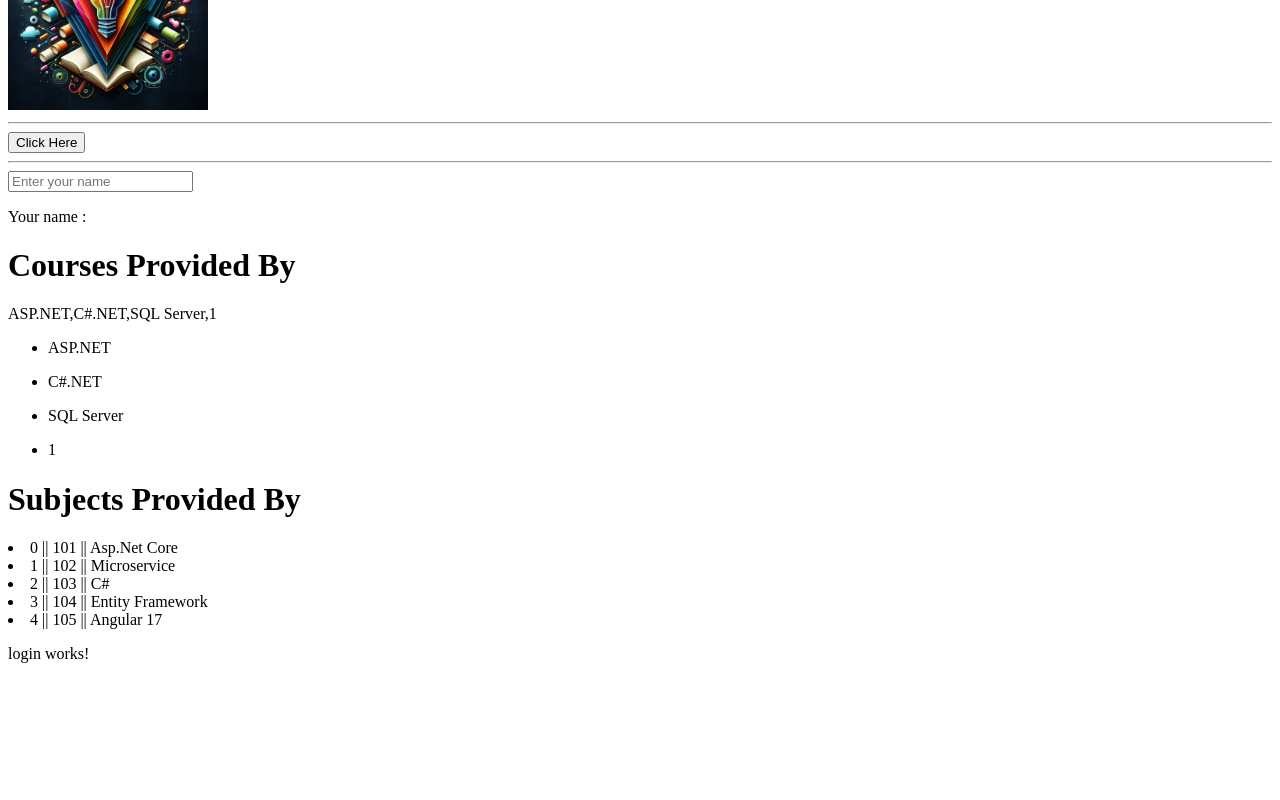
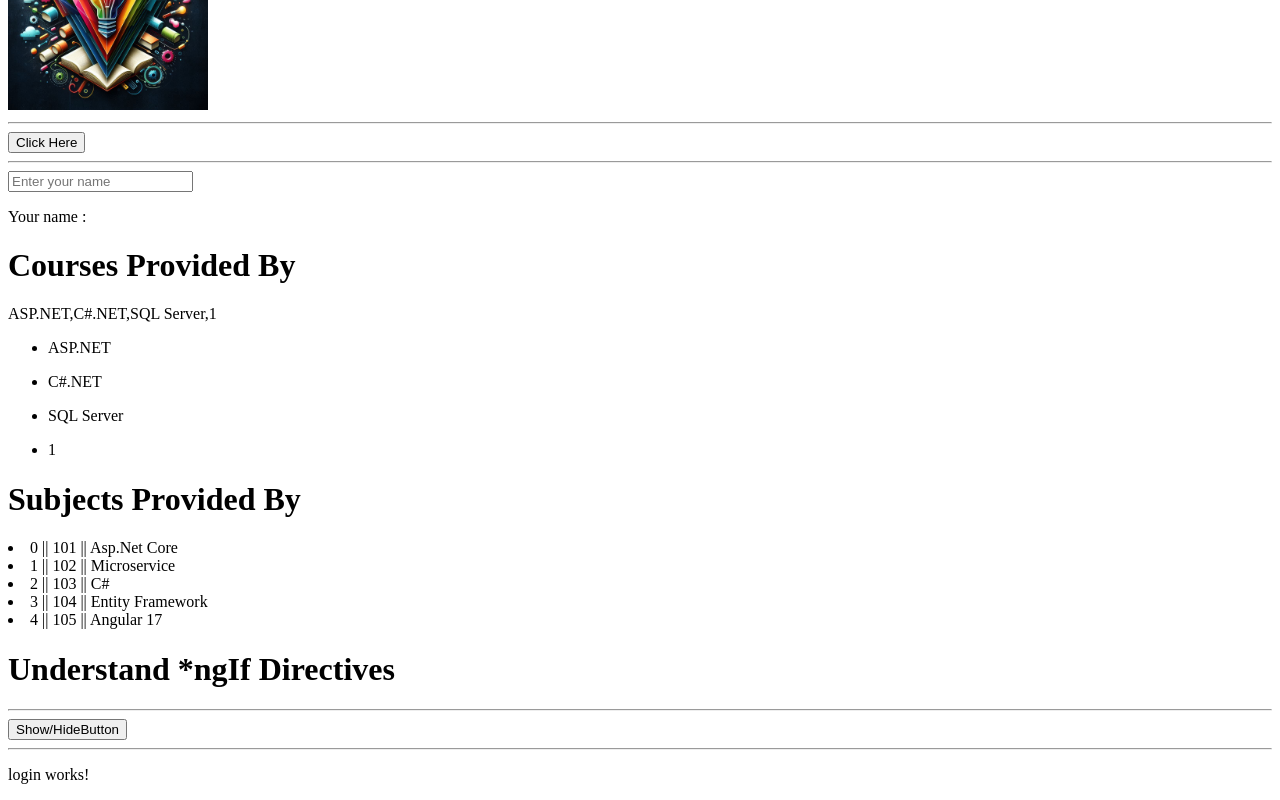
Before and after one commit to sachindwivediit/LearnAngular17_With_Module, an Angular app: page / in a window 1280 px wide. Shown: the part 416-1216 px from the top of the page. Before the commit the page ends 1095 px from the top, so only its background shows below. Built offline with nearby package versions, Linux system fonts and the light colour scheme.

Commit message:
Added *ngIf Directives

```diff
--- a/src/app/app.component.html
+++ b/src/app/app.component.html
@@ -27,5 +27,10 @@
 <h1>Subjects Provided By </h1>
 <li *ngFor="let sub of subject;index as i ">{{i}} || {{sub.subcode}} || {{sub.name}}</li>
 
-
+<h1>Understand *ngIf Directives</h1><hr>
+<button (click)="onShowButton()">Show/HideButton</button>
+<hr>
+<div *ngIf="isShowButton">
+  <p>Display Message</p>
+</div>
 <app-login></app-login>
--- a/src/app/app.component.ts
+++ b/src/app/app.component.ts
@@ -39,5 +39,11 @@ export class AppComponent {
       subcode: 105,
       name: "Angular 17"
     },
-  ]
+  ];
+
+  isShowButton : boolean = false;
+
+  onShowButton() : void{
+    this.isShowButton = !this.isShowButton;
+  }
 }
```
